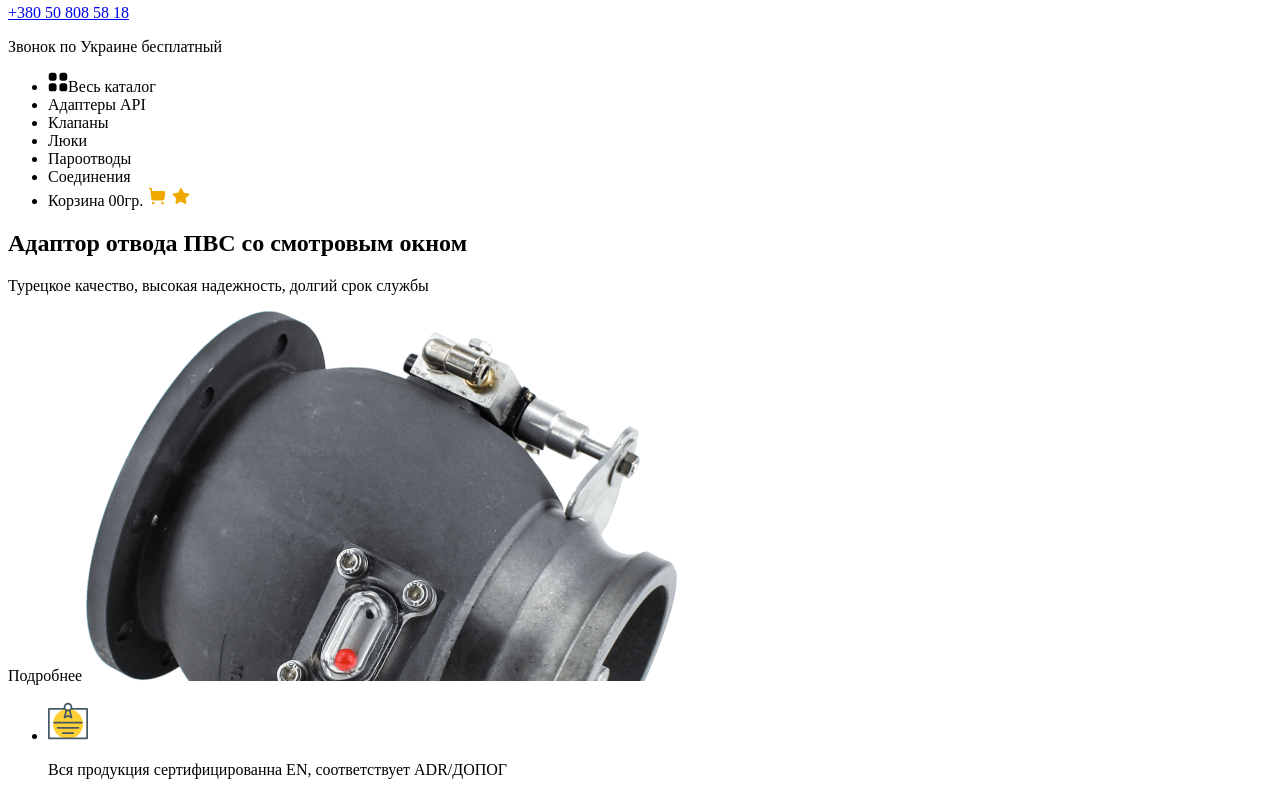
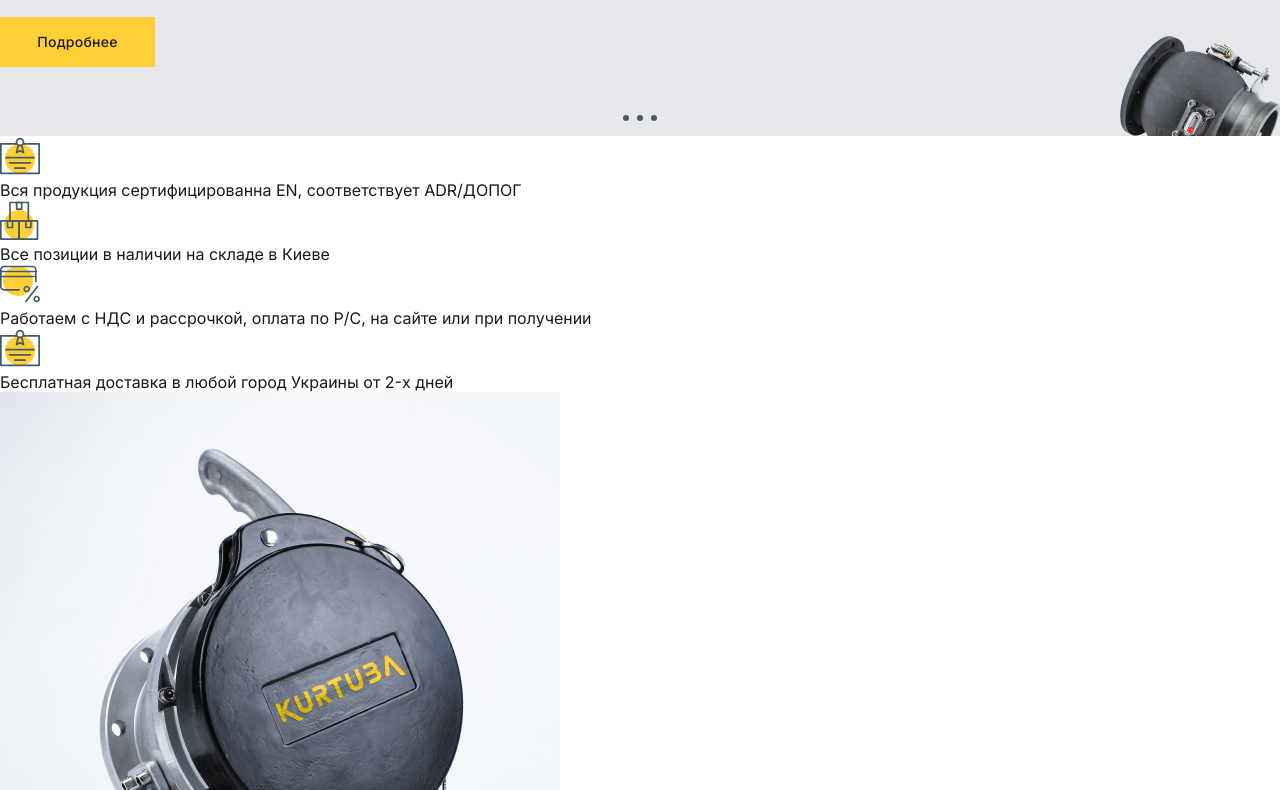
Before and after one commit to Dima-1990/kurtuba, a plain HTML site: page index.html in a window 1280 px wide. Shown: the part 183-973 px from the top of the page. Drawn offline with Linux system fonts and the light colour scheme.

Commit message:
hiro mob

```diff
--- a/css/main.css
+++ b/css/main.css
@@ -1,71 +1,115 @@
-/*
-* {
+ * {
     margin: 0;
     padding: 0;
-    border: 0;
-    outline: 0;
-    font-size: 100%;
-    vertical-align: baseline;
-    /* background: transparent; */
+    /* vertical-align: baseline; */
     list-style-type: none;
 }
 
-
-
-.header-nav {
-     background-color: #FFD036;
-    text-align: -webkit-center;
-    margin-bottom: 25px;
+body{
+font-family: Inter;
+color: #1A1A1A;
 }
 
-.header-list{
-    max-width: 1160px;
-    display: flex;
-    justify-content: space-around;
+.text {
+color: #1A1A1A;
+font-family: Inter;
+font-size: 14px;
+font-weight: 400;
+line-height: 150%;
+}
+
+.text-stail{
+font-size: 14px;
+font-weight: 500;
+line-height: 100%; /* 14px */
+letter-spacing: 0.28px;
+}
+
+/* моб. вигляд */
+
+h1{
+width: 257px;
+
+font-family: Inter;
+font-size: 24px;
+font-weight: 600;
+line-height: 120%;
+
+margin-bottom: 10px;
+}
+
+.hiden{
+   display: none;
 }
 
 .container{
-   width: 1160px;
-   margin: 0 auto;
+  width: 320px;
 }
 
-.wrapper{
-     display: flex;
-     justify-content: space-between;
-     margin-bottom: 31px;
+/* @media screen and (min-width: 320px){
+
+
+} */
+
+.logo{
+display:inline-flex ;
+width: 100px;
 }
 
-.header-list-btn{
-    background-color: rgba(255, 208, 54, 1);
-    height: 40px;
-    width: 232px;
+
+/* hiro blok */
+
+.hiro{
+  background-color: #E6E7ED;
+
+  position: relative;
 }
 
-.header-list li:nth-child(odd) {
-  border-left: 1px solid #000;
-  border-right: 1px solid #000;
+.hiro-img{
+  width: 160px;
+
+  position: absolute;
+  right: 0;
+  bottom: 0;
 }
 
-.header-info-text {
-    width: 233px;
-    color: #1A1A1A;
-    font-size: 12px;
+.scroll-dots{
+  display: flex;
+  justify-content: center;
 
-     display: inline-block;
 }
 
-.logo {
-    width: 178px;
-    height: 30px;
-    margin-right: 15px;
+
+.dots{
+  width: 6px;
+  height: 6px;
+  border-radius: 50%;
+
+  background-color: #455A64;
+  justify-content: center;
+  margin-bottom: 15px;
 }
 
-.header-tel{
-    display: flex;
-    justify-content: end;
+
+.dots-center{
+  margin-left: 8px;
+  margin-right: 8px;
 }
 
-.header-product-el{
-    display: flex;
-    justify-content: space-between;
-} */
+.hiro-text{
+  width: 155px;
+
+  margin-bottom: 20px;
+}
+
+.hiro-link{
+  width: 155px;
+  height: 50px;
+  background-color: #FFD036;
+
+  margin-bottom: 48px;
+
+  display: flex;
+  justify-content: center;
+  align-items: center;
+}
--- a/index.html
+++ b/index.html
@@ -15,8 +15,9 @@
 
 <body>
     <header >
-    <nav >
-        <ul >
+        <div class="container">
+    <nav class="hiden " >
+        <ul>
             <li><button type="button">О компании</button></li>
             <li><button type="button">Доставка и оплата</button></li>
             <li><button type="button">Гарантия</button></li>
@@ -27,17 +28,17 @@
 
 
            <div >
-                            <img  src="./img/logo1.png" alt="logo">
-                            <span >Производитель запасных частей
+                            <img class="logo" src="./img/logo1.png" alt="logo">
+                            <span class="hiden text" >Производитель запасных частей
                                 для автоцистерн с высоким качеством
                             </span>
                         </div>
-                        <div >
+                        <div class="hiden" >
                             <p ><a href="tel:+380508085818">+380 50 808 58 18</a></p>
                             <span >Звонок по Украине бесплатный</span>
                         </div>
 
-            <div>
+                <div class="hiden">
                     <ul>
                         <li><a><svg class="" width="20" height="20">
                     <use href="./img/symbol-defs.svg#icon-Category"></use>
@@ -57,6 +58,7 @@
                             </a></li>
                     </ul>
                 </div>
+            </div>
     </header>
 
 <main>
@@ -64,9 +66,25 @@
 <section class="hiro">
 
 <h1>Адаптор отвода ПВС со смотровым окном</h1>
-<p>Турецкое качество, высокая надежность, долгий срок службы</p>
-<a>Подробнее</a>
-<img src="./img/hiro-adapt.png" alt="адаптор">
+<p class="text hiro-text">Турецкое качество, высокая надежность, долгий срок службы</p>
+<a>
+    <div class="hiro-link text-stail">Подробнее</div>
+</a>
+
+<img class="hiro-img"
+     srcset="./img/hiro-adapt.png 1200w,
+             ./img/adapt-mob.png 600w"
+
+     src="./img/hiro-adapt.png"
+     alt="адаптор">
+<!--  sizes="(max-width: 600px) 220px, 590px" -->
+
+
+<div class="scroll-dots">
+    <div class="dots"></div>
+    <div class="dots dots-center"></div>
+    <div class="dots"></div>
+</div>
 
 </section>
 
```
Also changed, not shown: img/adapt-mob.png (added). Lines whose indentation alone changed are shown as unchanged.
